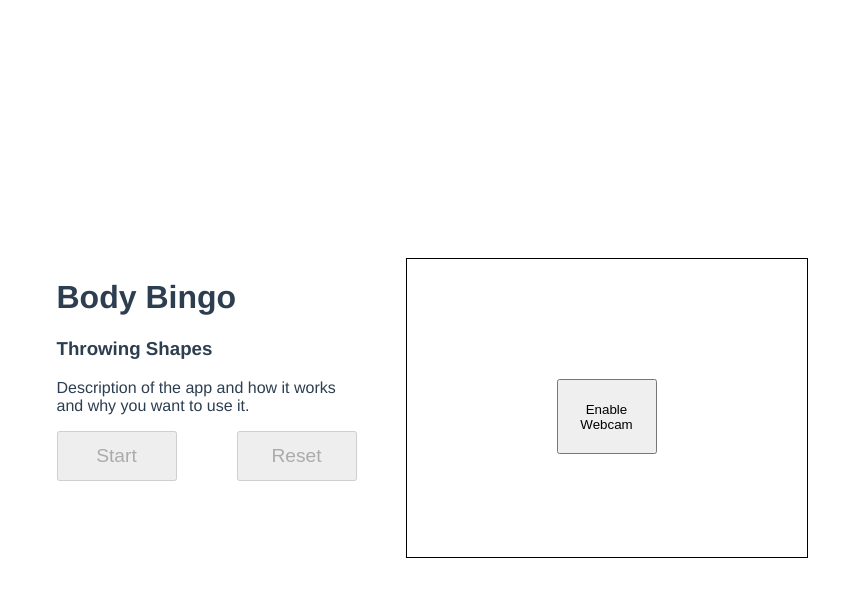
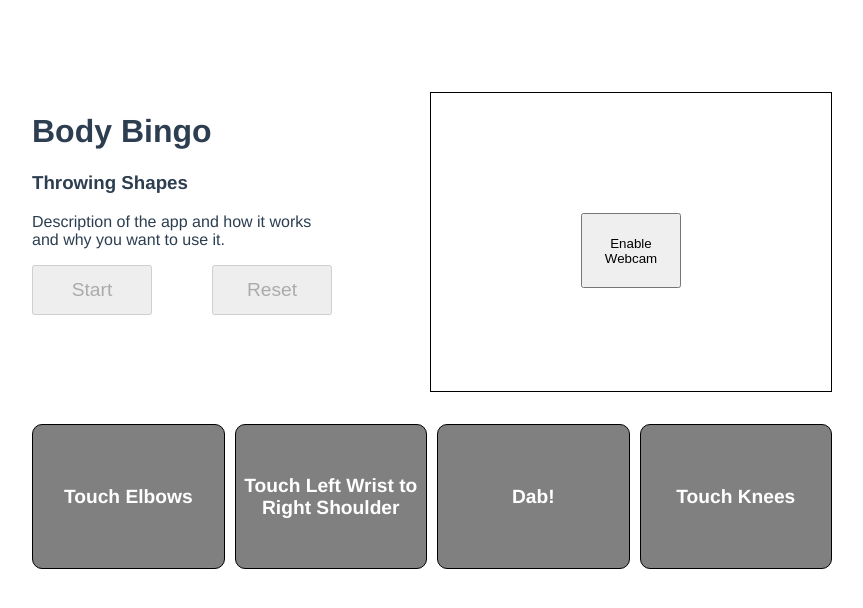
Before and after one commit to andymbryant/body-bingo, a Vue app: page / in a window 1280 px wide. Shown: the top 608 px of the page, without its empty margins (216-1079 px from the left). Built offline with nearby package versions, Linux system fonts and the light colour scheme.

Commit message:
based actions working

```diff
--- a/src/App.vue
+++ b/src/App.vue
@@ -18,6 +18,7 @@ body {
 }
 
 #app {
+  width: 800px;
   font-family: Avenir, Helvetica, Arial, sans-serif;
   -webkit-font-smoothing: antialiased;
   -moz-osx-font-smoothing: grayscale;
--- /dev/null
+++ b/src/action/BaseAction.js
@@ -0,0 +1,34 @@
+export default class BaseAction {
+  constructor(data) {
+    this.name = data.name;
+    this.partOneName = data.partOneName;
+    this.partTwoName = data.partTwoName;
+    this.threshold = data.threshold || 25;
+    this.isComplete = false;
+  }
+
+  getPart(pose, partName) {
+    return pose.keypoints.find((k) => k.part === partName);
+  }
+
+  isPartVisible(part) {
+    return part.position.x > 0 && part.position.y > 0;
+  }
+
+  getDiff(pose) {
+    // Get euclidian distance between parts
+    const partOne = this.getPart(pose, this.partOneName);
+    const partTwo = this.getPart(pose, this.partTwoName);
+    // If parts are on screen, don't consider them
+    if (!this.isPartVisible(partOne) || !this.isPartVisible(partTwo)) return null;
+    const xDiff = partOne.position.x - partTwo.position.x;
+    const yDiff = partOne.position.y - partTwo.position.y;
+    const a = xDiff;
+    const b = yDiff;
+    return Math.sqrt(a * a + b * b);
+  }
+
+  testPose(pose) {
+    console.error('Not implemented');
+  }
+}
--- /dev/null
+++ b/src/action/Connect.js
@@ -0,0 +1,11 @@
+import BaseAction from './BaseAction';
+
+export default class Connect extends BaseAction {
+  testPose(pose) {
+    if (this.isComplete) return;
+    const diff = this.getDiff(pose);
+    if (diff && diff < this.threshold) {
+      this.isComplete = true;
+    }
+  }
+}
--- /dev/null
+++ b/src/action/Separate.js
@@ -0,0 +1,16 @@
+import BaseAction from './BaseAction';
+
+export default class Separate extends BaseAction {
+  constructor(data) {
+    super(data);
+    this.threshold = 250;
+  }
+
+  testPose(pose) {
+    if (this.isComplete) return;
+    const diff = this.getDiff(pose);
+    if (diff && diff > this.threshold) {
+      this.isComplete = true;
+    }
+  }
+}
--- /dev/null
+++ b/src/components/ActionCard.vue
@@ -0,0 +1,48 @@
+<template>
+  <div :class='cardClass'>{{action.name}}</div>
+</template>
+
+<script>
+export default {
+  name: 'ActionCard',
+  props: {
+    action: {
+      type: Object,
+      required: true,
+    },
+  },
+  methods: {
+    isActionComplete() {
+      const flag = this.action.isComplete;
+      console.log(flag);
+      return flag;
+    },
+  },
+  computed: {
+    cardClass() {
+      return {
+        'card-ctr': true,
+        complete: this.isActionComplete(),
+      };
+    },
+  },
+};
+</script>
+
+<style scoped>
+  .card-ctr {
+    border-radius: 10px;
+    border: 1px solid black;
+    display: flex;
+    align-items: center;
+    justify-content: center;
+    background-color: grey;
+    color: white;
+    font-size: 1.2rem;
+    font-weight: 700;
+    padding: 0.5rem;
+  }
+  .complete {
+    background-color: green
+  }
+</style>
--- a/src/components/Webcam.vue
+++ b/src/components/Webcam.vue
@@ -57,10 +57,9 @@ export default {
       // this.predict();
     },
     async predict() {
-      console.log('predict');
       if (!this.isGamePaused) {
         const pose = await this.estimatePoseOnImage(this.video);
-        // console.log(pose);
+        this.$emit('update-pose', pose);
         // make prediction on pose
         window.requestAnimationFrame(this.predict);
       }
--- a/src/views/Home.vue
+++ b/src/views/Home.vue
@@ -17,11 +17,11 @@
       ref='webcam'
       :isGamePaused='isGamePaused'
       @update-webcam-ready='updateWebcamReady'
-      @update-poses='updatePoses'
+      @update-pose='updatePose'
     />
   </div>
-  <div id="cards">
-    <!-- <Row v-for='suit in suits' :suit='suit' :key='suit'/> -->
+  <div id="actions-board">
+    <ActionCard v-for='action in actions' :action='action' :key='action'/>
   </div>
 </span>
 </template>
@@ -29,11 +29,15 @@
 <script>
 /* eslint-disable no-return-assign */
 import Webcam from '@/components/Webcam.vue';
+import ActionCard from '@/components/ActionCard.vue';
+import Connect from '@/action/Connect';
+import Separate from '@/action/Separate';
 
 export default {
   name: 'Home',
   components: {
     Webcam,
+    ActionCard,
   },
   data() {
     return {
@@ -41,7 +45,7 @@ export default {
       isGameActive: false,
       isGamePaused: false,
       isWebcamReady: false,
-      poses: [],
+      actions: [],
     };
   },
   methods: {
@@ -55,7 +59,18 @@ export default {
         this.isGamePaused = false;
         this.isGameActive = false;
       }, 100);
+      this.getActions()
+        .then((actions) => actions.forEach((a) => this.actions.push(a)));
       // reset timer, reset board, etc.
+    },
+    async getActions() {
+      const actions = this.actionData.map((data) => {
+        if (data.actionType === 'connect') {
+          return new Connect(data);
+        }
+        return new Separate(data);
+      });
+      return actions;
     },
     updateWebcamReady(bool) {
       this.isWebcamReady = bool;
@@ -75,25 +90,40 @@ export default {
     pause() {
       this.isGamePaused = true;
     },
-    updatePoses(score) {
-      this.cards.forEach((c) => {
-        const card = c;
-        if (card.name === score) {
-          card.isActive = true;
-          card.isAvailable = false;
-        } else {
-          card.isActive = false;
-        }
-      });
-      // const card = this.cards.find(c => c.value === classname)
-      // card.isAvailable = false
-      // this.predictions.map((p) => console.log(p));
+    updatePose(pose) {
+      this.actions.forEach((a) => a.testPose(pose));
     },
   },
   computed: {
-    // isStartDisabled() {
-    //   return !this.isCamReady;
-    // },
+    actionData() {
+      const actionData = [
+        {
+          name: 'Touch Elbows',
+          partOneName: 'leftElbow',
+          partTwoName: 'rightElbow',
+          actionType: 'connect',
+        },
+        {
+          name: 'Touch Left Wrist to Right Shoulder',
+          partOneName: 'rightWrist',
+          partTwoName: 'leftShoulder',
+          actionType: 'connect',
+        },
+        {
+          name: 'Dab!',
+          partOneName: 'rightElbow',
+          partTwoName: 'rightEye',
+          actionType: 'connect',
+        },
+        {
+          name: 'Touch Knees',
+          partOneName: 'rightKnee',
+          partTwoName: 'leftKnee',
+          actionType: 'connect',
+        },
+      ];
+      return actionData;
+    },
   },
   created() {
     this.loading = true;
@@ -110,7 +140,7 @@ export default {
 #top {
   height: 300px;
   display: flex;
-  justify-content: space-around;
+  justify-content: space-between;
 }
 
 #content {
@@ -130,8 +160,14 @@ export default {
   font-size: 1.2rem;
 }
 
-#cards {
-  width: 800px;
+#actions-board {
+  margin-top: 2rem;
+  height: 300px;
+  display: grid;
+  grid-template-columns: repeat(4, 1fr);
+  grid-template-rows: repeat(2, 1fr);
+  grid-column-gap: 10px;
+  grid-row-gap: 10px;
 }
 
 .half {
```
Also changed, not shown: src/pose/BasePose.js (deleted, +0 -13 lines), .eslintrc.js, src/pose/LeftElbowNose.js (deleted).
